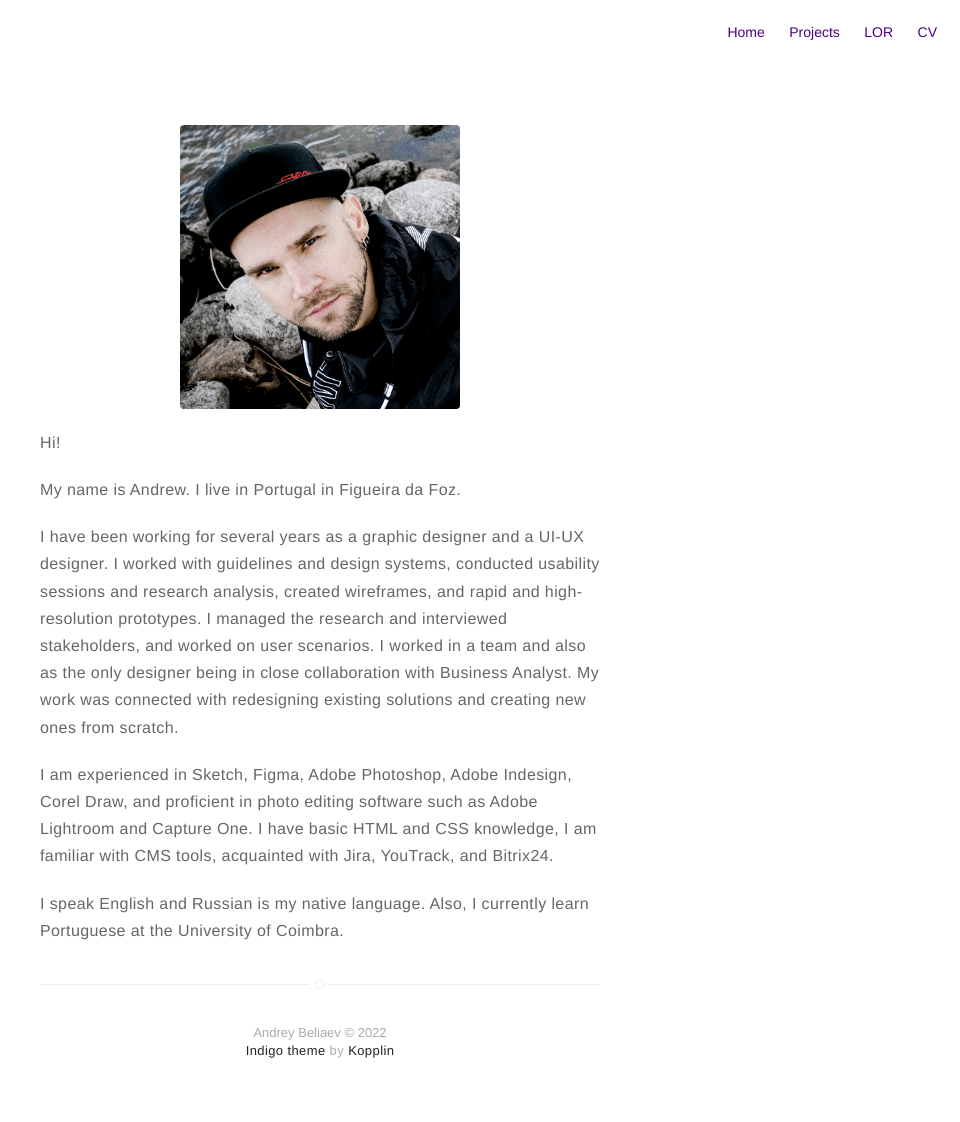
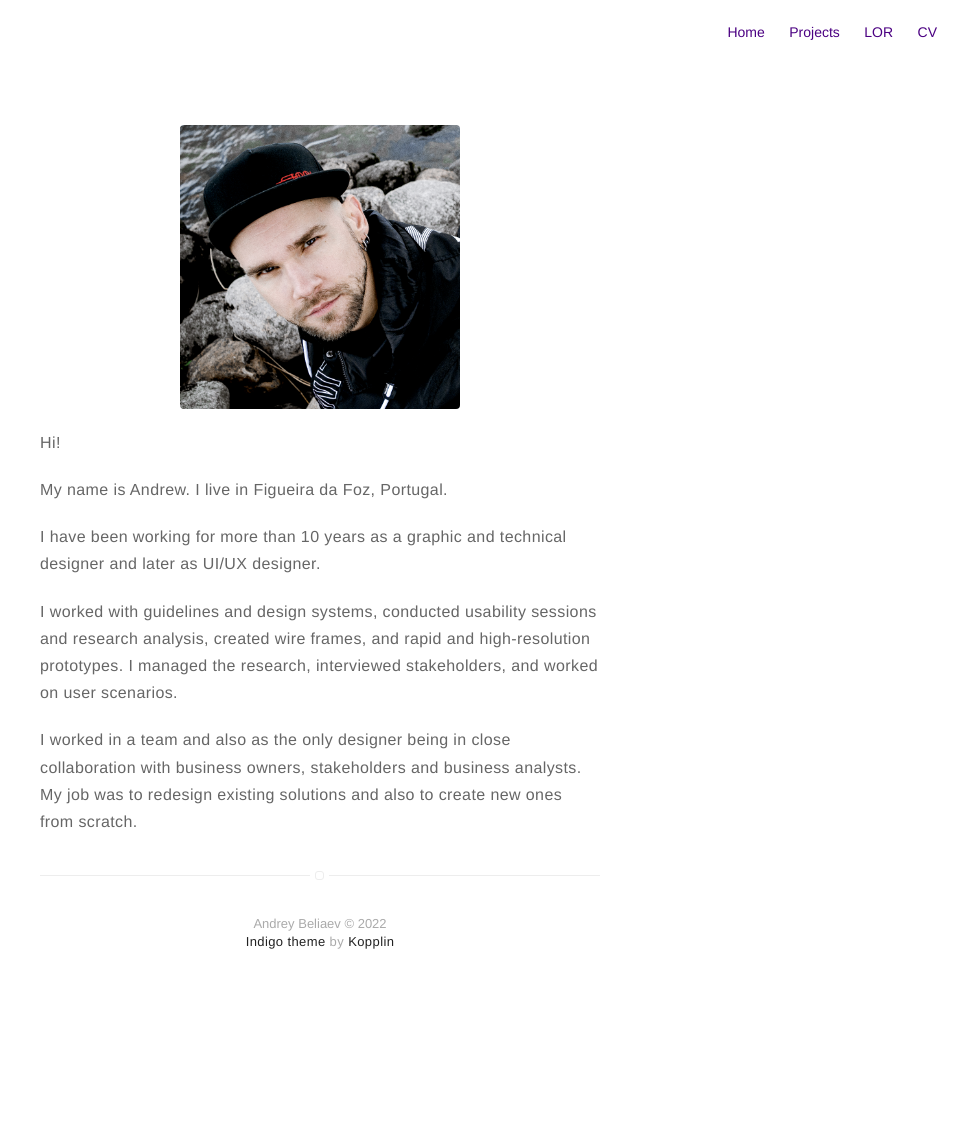
Before and after one commit to andandrewwhite/andandrewwhite.github.io, a Jekyll site: the page built from about.md, in a window 1280 px wide. Shown: the whole page, without its empty margins (320-1280 px from the left). Built offline with Jekyll 4.4.1, drawn with Linux system fonts in a browser that asks for light colours; after the commit the page ends 1013 px from its top, so only the background shows below that.

Commit message:
Update about.md

```diff
--- a/about.md
+++ b/about.md
@@ -6,10 +6,10 @@ layout: page
 
 Hi!
 
-My name is Andrew. I live in Portugal in Figueira da Foz.
+My name is Andrew. I live in Figueira da Foz, Portugal.
 
-I have been working for several years as a graphic designer and a UI-UX designer. I worked with guidelines and design systems, conducted usability sessions and research analysis, created wireframes, and rapid and high-resolution prototypes. I managed the research and interviewed stakeholders, and worked on user scenarios. I worked in a team and also as the only designer being in close collaboration with Business Analyst. My work was connected with redesigning existing solutions and creating new ones from scratch.
+I have been working for more than 10 years as a graphic and technical designer and later as UI/UX designer.
 
-I am experienced in Sketch, Figma, Adobe Photoshop, Adobe Indesign, Corel Draw, and proficient in photo editing software such as Adobe Lightroom and Capture One. I have basic HTML and CSS knowledge, I am familiar with CMS tools, acquainted with Jira, YouTrack, and Bitrix24.
+I worked with guidelines and design systems, conducted usability sessions and research analysis, created wire frames, and rapid and high-resolution prototypes. I managed the research, interviewed stakeholders, and worked on user scenarios.
 
-I speak English and Russian is my native language. Also, I currently learn Portuguese at the University of Coimbra.
+I worked in a team and also as the only designer being in close collaboration with business owners, stakeholders and business analysts. My job was to redesign existing solutions and also to create new ones from scratch.
```
